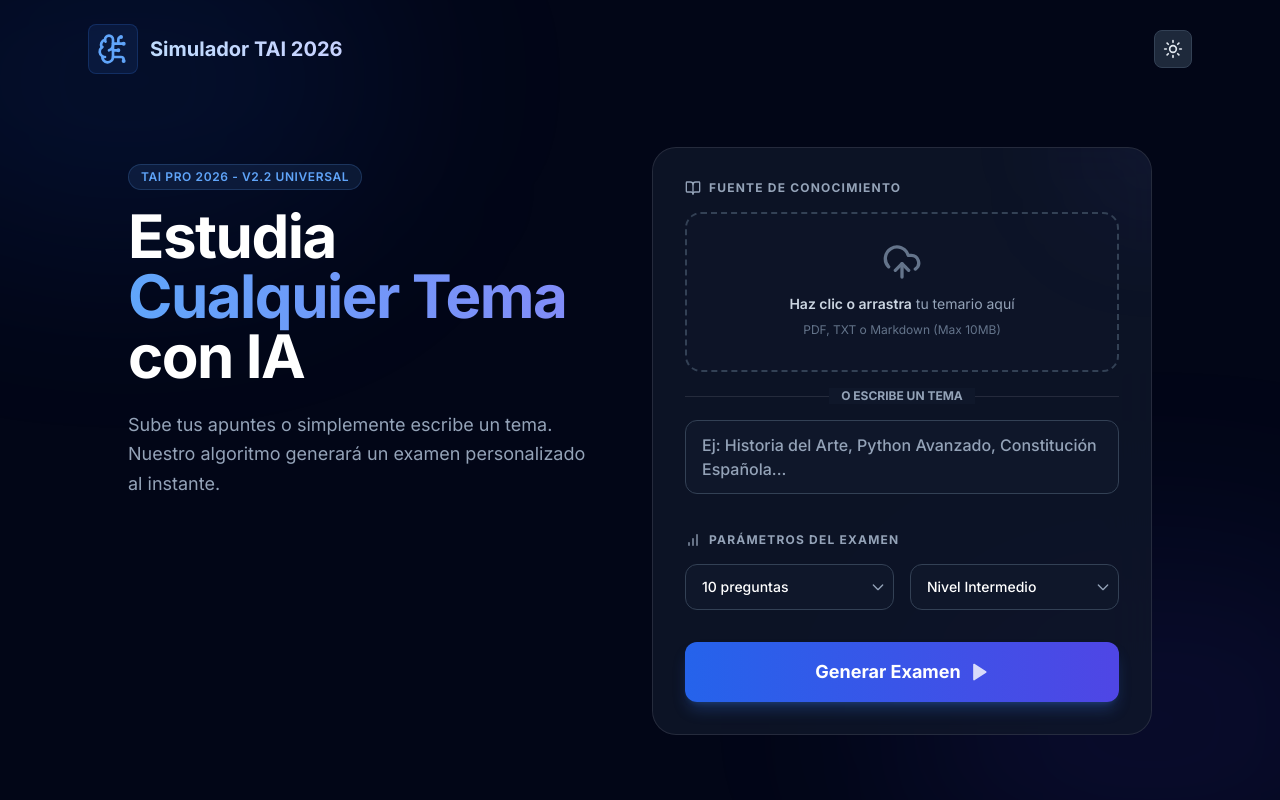
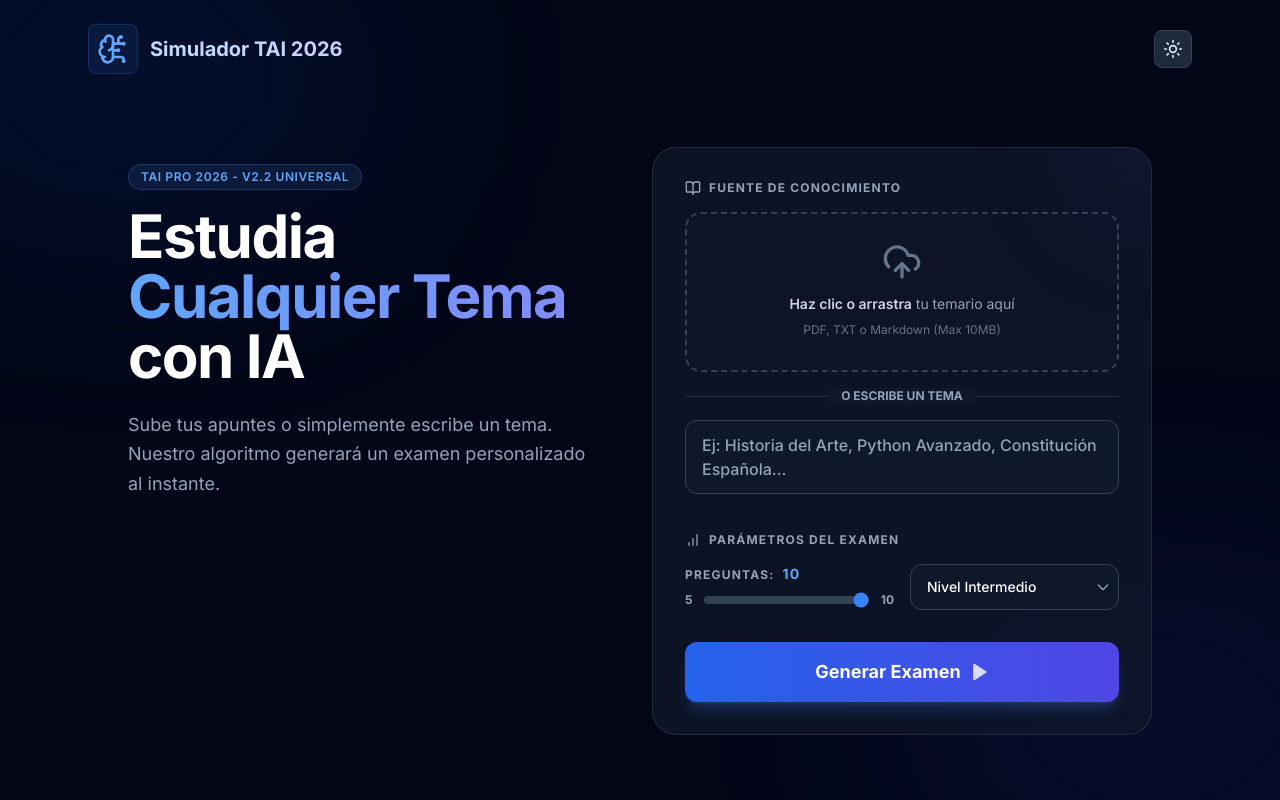
Before and after one commit to Raulcarco98/simulador-tai-2026, a React app in the folder frontend/: page / in a window 1280 px wide. Built offline with nearby package versions, Linux system fonts and the light colour scheme; the HTML template or start-up script is replaced by a standard one.

Commit message:
feat: selector de rango de preguntas (5-10) para estabilidad

```diff
--- a/frontend/src/components/StartScreen.jsx
+++ b/frontend/src/components/StartScreen.jsx
@@ -82,19 +82,23 @@ export default function StartScreen({ onStart }) {
                         </h3>
 
                         <div className="grid grid-cols-2 gap-4">
-                            {/* Num Questions */}
+                            {/* Num Questions Slider */}
                             <div className="relative">
-                                <select
-                                    value={numQuestions}
-                                    onChange={(e) => setNumQuestions(Number(e.target.value))}
-                                    className="w-full bg-slate-50 dark:bg-slate-900 border border-slate-200 dark:border-slate-700 text-slate-800 dark:text-white rounded-xl px-4 py-3 appearance-none focus:outline-none focus:border-blue-500 focus:ring-1 focus:ring-blue-500 transition-all font-medium text-sm"
-                                >
-                                    <option value="5">5 preguntas</option>
-                                    <option value="10">10 preguntas</option>
-                                    <option value="20">20 preguntas</option>
-                                </select>
-                                <div className="absolute inset-y-0 right-0 flex items-center px-2 pointer-events-none">
-                                    <svg className="w-4 h-4 text-slate-400" fill="none" stroke="currentColor" viewBox="0 0 24 24"><path strokeLinecap="round" strokeLinejoin="round" strokeWidth="2" d="M19 9l-7 7-7-7"></path></svg>
+                                <label className="block text-xs font-bold text-slate-400 uppercase tracking-widest mb-2">
+                                    Preguntas: <span className="text-blue-600 dark:text-blue-400 text-sm ml-1">{numQuestions}</span>
+                                </label>
+                                <div className="flex items-center gap-3">
+                                    <span className="text-xs text-slate-400 font-bold">5</span>
+                                    <input
+                                        type="range"
+                                        min="5"
+                                        max="10"
+                                        step="1"
+                                        value={numQuestions}
+                                        onChange={(e) => setNumQuestions(Number(e.target.value))}
+                                        className="w-full h-2 bg-slate-200 dark:bg-slate-700 rounded-lg appearance-none cursor-pointer accent-blue-600 dark:accent-blue-500"
+                                    />
+                                    <span className="text-xs text-slate-400 font-bold">10</span>
                                 </div>
                             </div>
 
```
